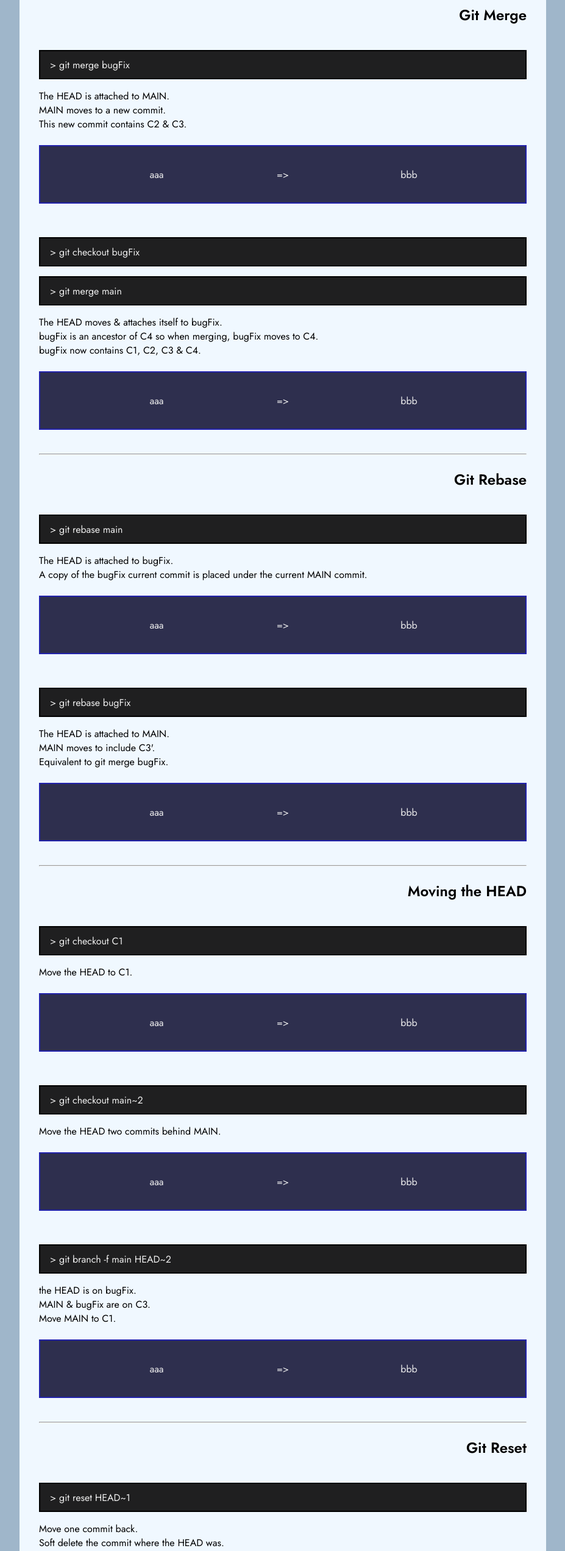
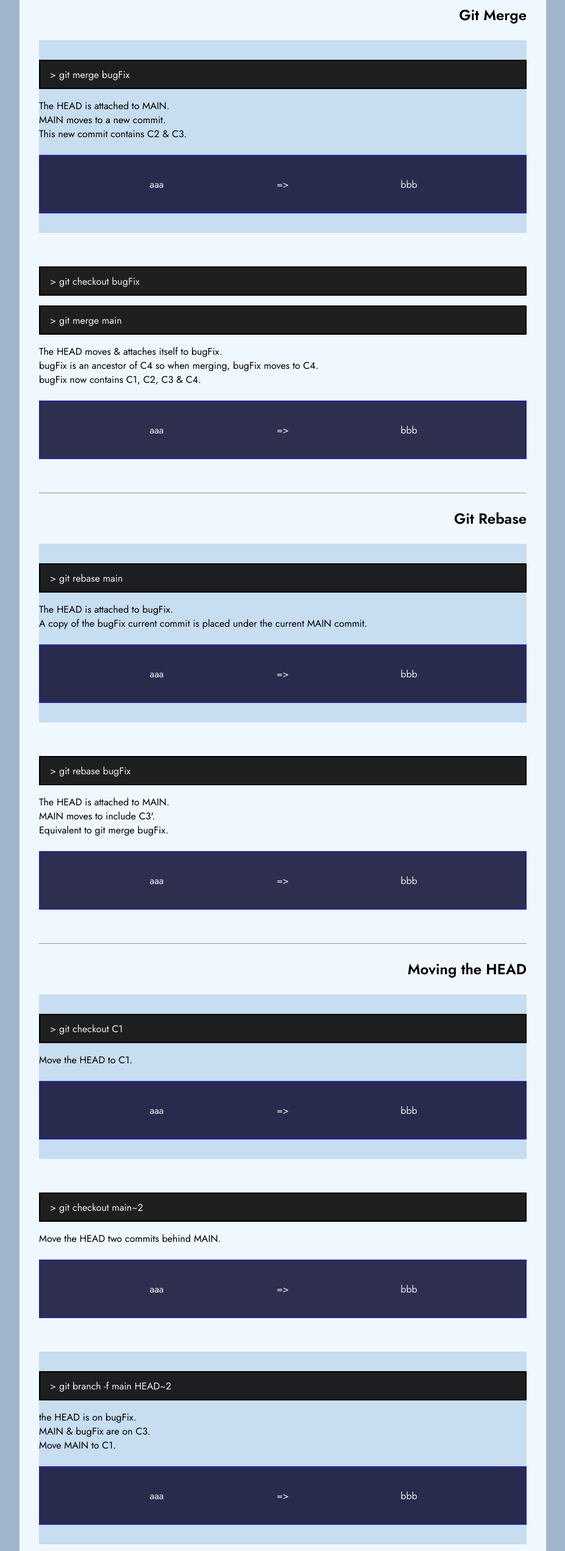
Before and after one commit to ask0ldd/GitMemo, a React (Vite) app: page / in a window 1280 px wide. Shown: the part 1648-4192 px from the top of the page at 61% size, without its empty margins (176-1103 px from the left). Built offline with nearby package versions, Linux system fonts and the light colour scheme.

Commit message:
css mod to improve readability

```diff
--- a/src/App.tsx
+++ b/src/App.tsx
@@ -49,13 +49,16 @@ function App() {
       <hr/>
       <br/>
       <h2>Git Merge</h2>
+      <div style={{backgroundColor:'#c7ddf0', padding:'1rem 0'}}>
           <CommandLine>git merge bugFix</CommandLine>
           <p>The HEAD is attached to MAIN.</p>
           <p>MAIN moves to a new commit.</p>
           <p>This new commit contains C2 & C3.</p>
           <br/>
           <GitTree>aaa{"=>"}bbb</GitTree>
+      </div>
       <br/>
+      <div style={{padding:'1rem 0'}}>
           <CommandLine>git checkout bugFix</CommandLine>
           <CommandLine>git merge main</CommandLine>
           <p>The HEAD moves & attaches itself to bugFix.</p>
@@ -63,60 +66,75 @@ function App() {
           <p>bugFix now contains C1, C2, C3 & C4.</p>
           <br/>
           <GitTree>aaa{"=>"}bbb</GitTree>
+      </div>
       <br/>
       <hr/>
       <br/>
       <h2>Git Rebase</h2>
+      <div style={{backgroundColor:'#c7ddf0', padding:'1rem 0'}}>
           <CommandLine>git rebase main</CommandLine>
           <p>The HEAD is attached to bugFix.</p>
           <p>A copy of the bugFix current commit is placed under the current MAIN commit.</p>
           <br/>
           <GitTree>aaa{"=>"}bbb</GitTree>
+      </div>
       <br/>
+      <div style={{padding:'1rem 0'}}>
           <CommandLine>git rebase bugFix</CommandLine>
           <p>The HEAD is attached to MAIN.</p>
           <p>MAIN moves to include C3'.</p>
           <p>Equivalent to git merge bugFix.</p>
           <br/>
           <GitTree>aaa{"=>"}bbb</GitTree>
+      </div>
       <br/>
       <hr/>
       <br/>
       <h2>Moving the HEAD</h2>
+      <div style={{backgroundColor:'#c7ddf0', padding:'1rem 0'}}>
           <CommandLine>git checkout C1</CommandLine>
           <p>Move the HEAD to C1.</p>
           <br/>
           <GitTree>aaa{"=>"}bbb</GitTree>
+      </div>
       <br/>
+      <div style={{padding:'1rem 0'}}>
           <CommandLine>git checkout main~2</CommandLine>
           <p>Move the HEAD two commits behind MAIN.</p>
           <br/>
           <GitTree>aaa{"=>"}bbb</GitTree>
+      </div>
       <br/>
+      <div style={{backgroundColor:'#c7ddf0', padding:'1rem 0'}}>
           <CommandLine>git branch -f main HEAD~2</CommandLine>
           <p>the HEAD is on bugFix.</p>
           <p>MAIN & bugFix are on C3.</p>
           <p>Move MAIN to C1.</p>
           <br/>
           <GitTree>aaa{"=>"}bbb</GitTree>
+      </div>
       <br/>
       <hr/>
       <br/>
       <h2>Git Reset</h2>
+      <div style={{backgroundColor:'#c7ddf0', padding:'1rem 0'}}>
           <CommandLine>git reset HEAD~1</CommandLine>
           <p>Move one commit back.</p>
           <p>Soft delete the commit where the HEAD was.</p>
           <p>A new anonymous branch will be created to put the next new commit.</p>
           <br/>
           <GitTree>aaa{"=>"}bbb</GitTree>
+      </div>
       <br/>
       <hr/>
       <br/>
       <h2>Git Revert</h2>
+      <div style={{backgroundColor:'#c7ddf0', padding:'1rem 0'}}>
           <CommandLine>git revert HEAD</CommandLine>
           <p>Create a new commit cloning the commit right before the head.</p>
           <br/>
           <GitTree>aaa{"=>"}bbb</GitTree>
+      </div>
       <br/>
     </div>
   )
```
Lines whose indentation alone changed are shown as unchanged.
